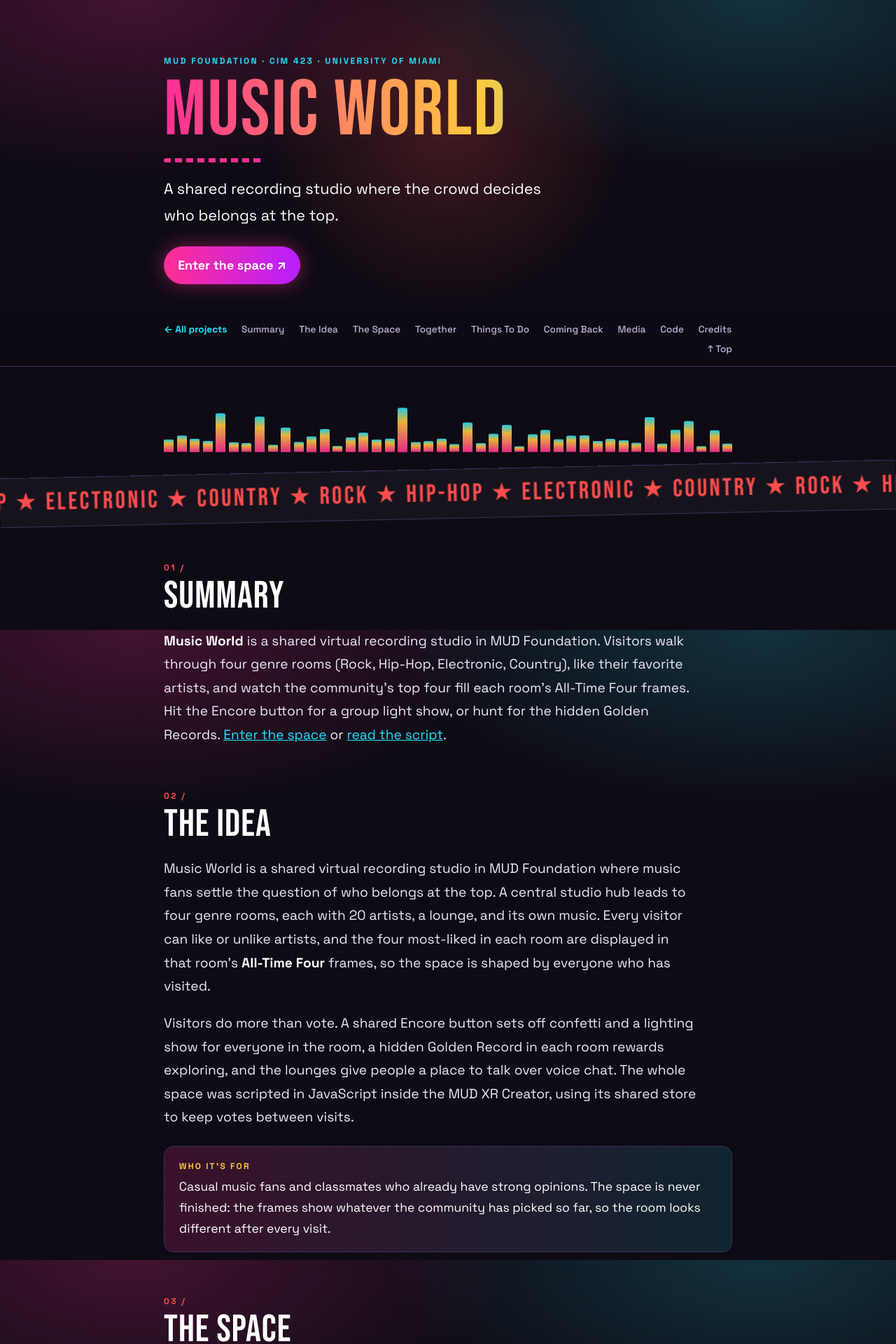
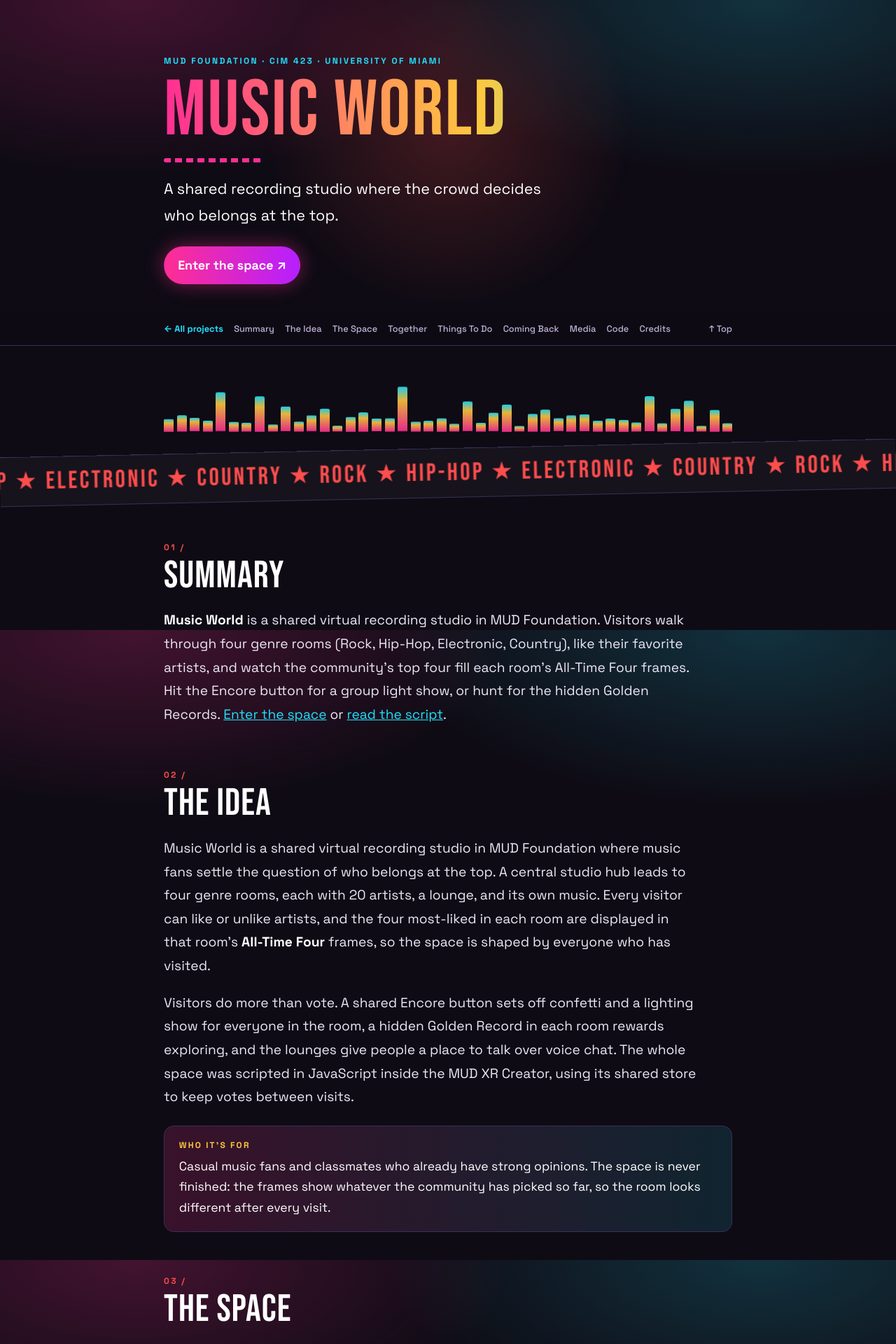
Before and after one commit to moff05/cim423-3d-world, a Jekyll site: the page built from _projects/music-world.md, in a window 1280 px wide. Shown: the top 1920 px of the page at 70% size. Built offline with Jekyll 4.4.1, drawn with Linux system fonts in a browser that asks for light colours.

Commit message:
Music World: fix sticky nav overlap and wrapping
Co-Authored-By: Claude Sonnet 5.5 <noreply@anthropic.com>

```diff
--- a/assets/css/music.css
+++ b/assets/css/music.css
@@ -30,7 +30,7 @@ header.site-header h1 {
 .repo-link a.btn-primary { background:linear-gradient(90deg,var(--pink),#b61fff); border-color:transparent; box-shadow:0 0 28px rgba(255,46,147,.45); }
 .repo-link a:hover { opacity:.85; }
 .chapter-nav { position:sticky; top:0; z-index:20; background:rgba(14,11,20,.88); backdrop-filter:blur(10px); border-bottom:1px solid var(--rule); }
-.chapter-nav-inner { display:flex; flex-wrap:wrap; align-items:center; gap:.3rem 1.3rem; padding-top:.8rem; padding-bottom:.8rem; font-size:.85rem; }
+.chapter-nav-inner { display:flex; flex-wrap:wrap; align-items:center; gap:.3rem .95rem; padding-top:.8rem; padding-bottom:.8rem; font-size:.8rem; }
 .chapter-nav a { color:var(--muted); text-decoration:none; font-weight:500; }
 .chapter-nav a:hover { color:var(--text); }
 .chapter-nav .nav-back { color:var(--cyan); font-weight:700; }
@@ -40,7 +40,7 @@ main { padding-top:1rem; padding-bottom:3rem; counter-reset:sec; }
 .stat-row div { background:var(--panel); border:1px solid var(--rule); border-radius:14px; padding:1rem 1.1rem; }
 .stat-row b { display:block; font-family:"Bebas Neue",Impact,sans-serif; font-weight:400; font-size:3rem; line-height:1; color:var(--gold); }
 .stat-row span { color:var(--muted); font-size:.85rem; text-transform:uppercase; letter-spacing:.1em; }
-h2 { counter-increment:sec; font-family:"Bebas Neue",Impact,sans-serif; font-weight:400; font-size:3rem; letter-spacing:.02em; margin:4rem 0 1rem; scroll-margin-top:4.5rem; line-height:1; }
+h2 { counter-increment:sec; font-family:"Bebas Neue",Impact,sans-serif; font-weight:400; font-size:3rem; letter-spacing:.02em; margin:4rem 0 1rem; scroll-margin-top:6.5rem; line-height:1; }
 h2::before { content:"0" counter(sec) " /"; display:block; font-family:"Space Grotesk",sans-serif; font-size:.75rem; font-weight:700; letter-spacing:.2em; color:var(--pink); margin-bottom:.5rem; }
 h3 { font-size:1.15rem; margin:2rem 0 .5rem; color:var(--gold); }
 p, li { font-size:1.12rem; color:#ece7f7; line-height:1.75; }
@@ -66,7 +66,7 @@ footer { padding-top:2rem; padding-bottom:3rem; color:var(--muted); font-size:.8
 body::before { content:""; position:fixed; inset:0; pointer-events:none; z-index:0;
   background:radial-gradient(circle 380px at var(--mx) var(--my), color-mix(in srgb, var(--accent) 22%, transparent), transparent 70%); transition:background .3s; }
 header.site-header, main, .chapter-nav, footer { position:relative; z-index:1; }
-.chapter-nav { position:sticky; }
+.chapter-nav { position:sticky; z-index:20; }
 /* equalizer + ticker */
 .eq { display:flex; align-items:flex-end; gap:5px; height:90px; margin:1rem 0 0; }
 .eq i { flex:1; height:var(--h); border-radius:3px 3px 0 0; background:linear-gradient(to top,var(--pink),var(--gold) 70%,var(--cyan)); transform-origin:bottom; animation:bounce 1.1s ease-in-out infinite alternate; animation-delay:var(--d); opacity:.9; }
```
